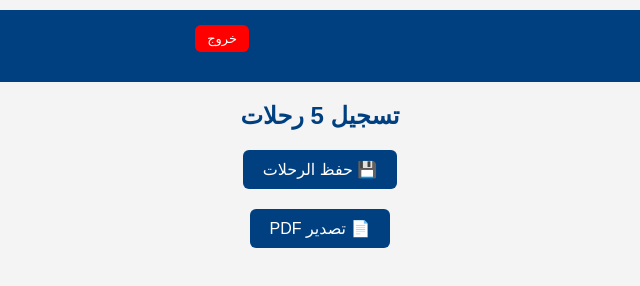
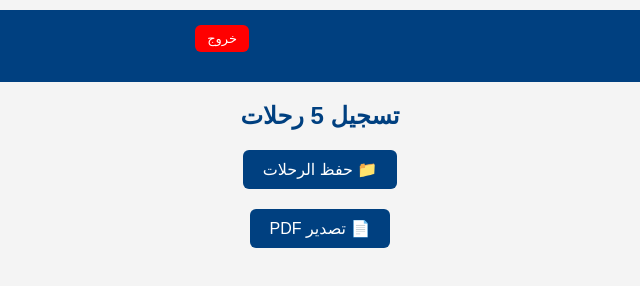
Before and after one commit to mustfaf1234/mustfaf-Kamil-2025-6-12, a plain HTML site: page flights.html in a window 1280 px wide. Shown: the full height of the page, 320-960 px from the left. Drawn offline with nearby package versions, Linux system fonts and the light colour scheme; files that its build step writes are made by us from their sources; no server answers; files whose address does not match are found by name.

Commit message:
Update flights.html

```diff
--- a/flights.html
+++ b/flights.html
@@ -2,12 +2,11 @@
 <html lang="ar" dir="rtl">
 <head>
   <meta charset="UTF-8" />
-  <meta name="viewport" content="width=device-width, initial-scale=1.0"/>
+  <meta name="viewport" content="width=device-width, initial-scale=1.0" />
   <title>رحلات اليوم</title>
   <link rel="stylesheet" href="css/style.css">
 </head>
 <body>
-
   <header>
     <h3>شعبة تنسيق الطائرات</h3>
     <div id="username">مرحباً</div>
@@ -16,15 +15,10 @@
 
   <h2>تسجيل 5 رحلات</h2>
   <div id="cards"></div>
-
-  <button class="save" onclick="saveFlights()">💾 حفظ الرحلات</button>
+  <button class="save" onclick="saveFlights()">📁 حفظ الرحلات</button>
   <button class="save" onclick="exportToPDF()">📄 تصدير PDF</button>
 
-  <!-- مكتبة jsPDF -->
   <script src="https://cdn.jsdelivr.net/npm/jspdf@2.5.1/dist/jspdf.umd.min.js"></script>
-
-  <!-- كود التطبيق -->
   <script type="module" src="js/app.js"></script>
-
 </body>
 </html>
```
